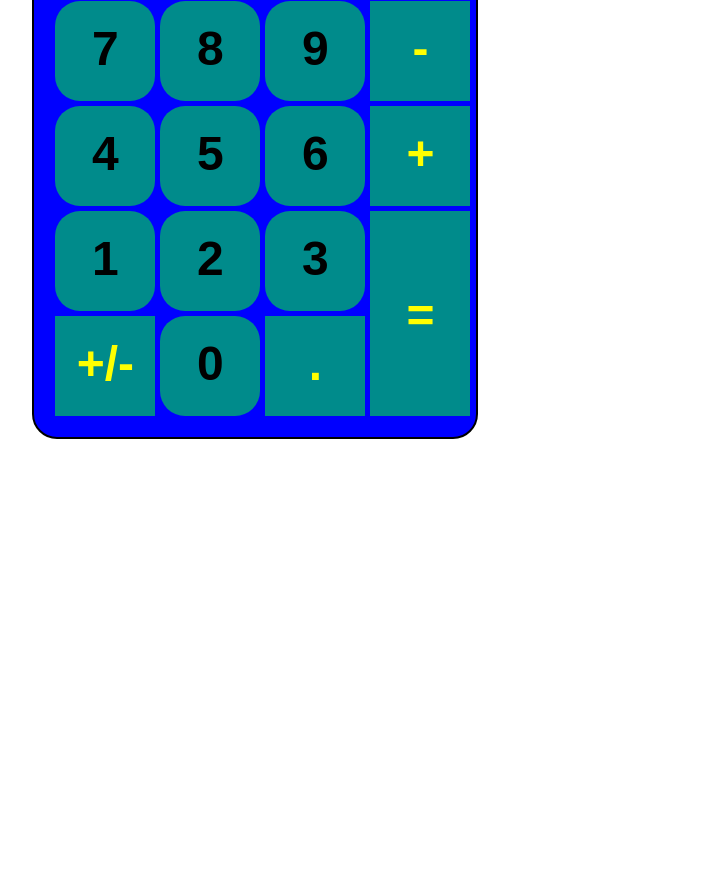
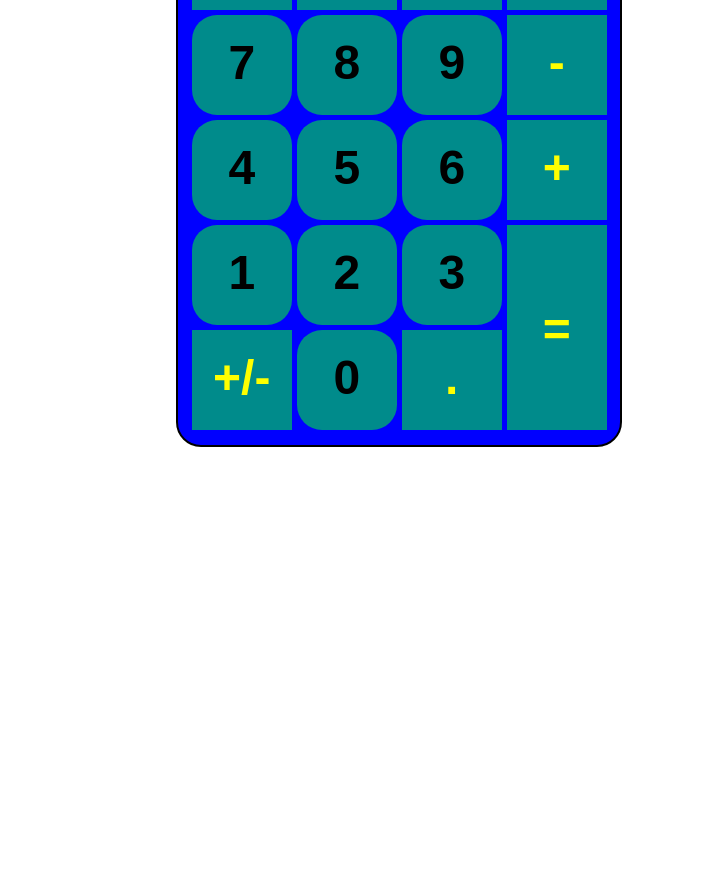
Before and after one commit to guyddv/Calculator, a plain HTML site: page index.html in a window 1280 px wide. Shown: the part 397-1269 px from the top of the page, without its empty margins (272-977 px from the left). Drawn offline with Linux system fonts and the light colour scheme.

Commit message:
Add comments to CSS stylesheet.

```diff
--- a/style.css
+++ b/style.css
@@ -5,18 +5,21 @@ h1 {
     text-align: center;
 }
 
+body {
+    position: relative;
+}
+
+/* This is the background of the calculator. */
 main {
     position: fixed;
     width: 442px;
     height: 760px;
-    right: 41.4%;
-    top: 9%;
+    left: 35%;
+    top: 10%;
     border: 2px solid black;
     border-radius: 25px;
     background-color: blue;
-    /*align-content: center;*/
 
-    /*background-color: black;*/
 }
 div {
     background-color: darkcyan;
@@ -24,9 +27,9 @@ div {
     font-family: Arial, Helvetica, sans-serif;
     font-weight: bold;
     font-size: xxx-large;
-    /*vertical-align: middle;*/
 }
 
+/* This is the input field for the calculator. */
 #display {
     border: 2px solid black;
     padding: 5%;
@@ -38,10 +41,12 @@ div {
     grid-row: 1 / 2;
     grid-column: 1 / 5;
 }
+
+/* This is the calculator part of the calculator using a grid layout. */
 .calc {
-    position: fixed;
-    right: 42%;
-    top: 10.4%;
+    position: absolute;
+    right: 3%;
+    top: 2%;
     display: grid;
     grid-template-columns: repeat(4, 100px);
     grid-template-rows: repeat(8, 100px);
@@ -85,6 +90,7 @@ div {
     border-radius: 25px;
 }
 
+/* Mouse pointer change and button color change on hover. */
 .num:hover, .func:hover, .equalsign:hover {
     background-color: palegreen;
     cursor: pointer;
```
